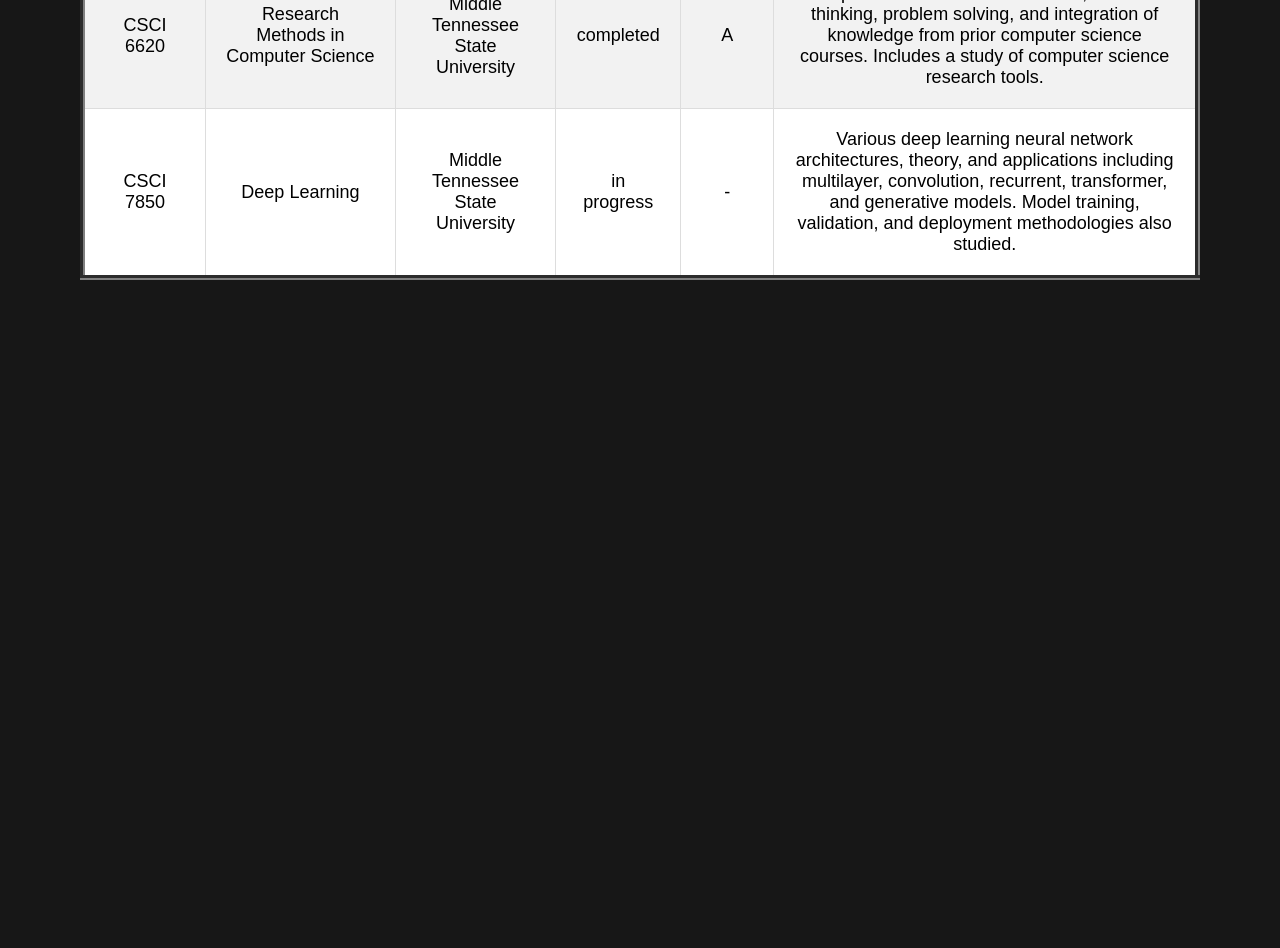
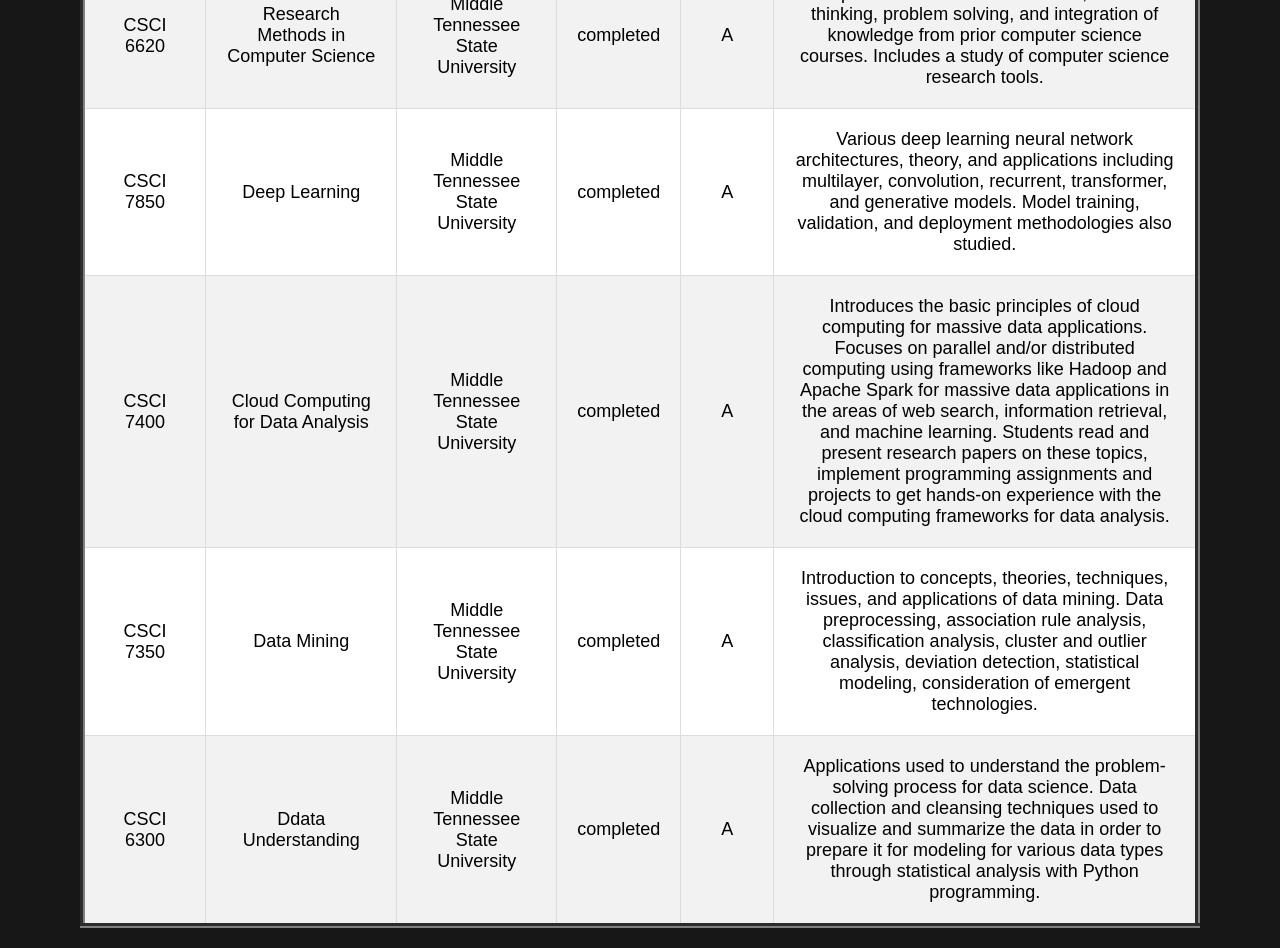
Before and after one commit to joshdunk98/jdunkleyportfolio.github.io, a plain HTML site: page courses.html in a window 1280 px wide. Shown: the part 4601-5549 px from the top of the page. Before the commit the page ends 4901 px from the top, so only its background shows below. Drawn offline with nearby package versions, Linux system fonts and the light colour scheme.

Commit message:
Updating resume, courses, and experience

```diff
--- a/courses.html
+++ b/courses.html
@@ -209,8 +209,8 @@ and open the template in the editor.
     <td class="courseid">CSCI 5350</td>
     <td>Introduction to Artificial Intelligence</td>
     <td>Middle Tennessee State University</td>
-    <td>in progress</td>
-    <td>-</td>
+    <td>completed</td>
+    <td>A</td>
     <td class="description">Principles and applications of artificial intelligence. Principles include search strategies, knowledge representation, reasoning, and machine learning. Applications include expert systems and natural language understanding.</td>
    </tr><tr>
     <td class="courseid">CSCI 5360</td>
@@ -230,8 +230,8 @@ and open the template in the editor.
     <td class="courseid">CSCI 5700</td>
     <td>Software Engineering</td>
     <td>Middle Tennessee State University</td>
-    <td>in progress</td>
-    <td>-</td>
+    <td>completed</td>
+    <td>A</td>
     <td class="description">Consists of a theoretical component and a practical component. Topics include the history of software engineering, software development paradigms and life cycles, and computer-aided software engineering (CASE).</td>
    </tr><tr>
     <td class="courseid">CSCI 6100</td>
@@ -265,9 +265,33 @@ and open the template in the editor.
     <td class="courseid">CSCI 7850</td>
     <td>Deep Learning</td>
     <td>Middle Tennessee State University</td>
-    <td>in progress</td>
-    <td>-</td>
+    <td>completed</td>
+    <td>A</td>
     <td class="description">Various deep learning neural network architectures, theory, and applications including multilayer, convolution, recurrent, transformer, and generative models. Model training, validation, and deployment methodologies also studied.</td>
+   </tr>
+   <tr>
+    <td class="courseid">CSCI 7400</td>
+    <td>Cloud Computing for Data Analysis</td>
+    <td>Middle Tennessee State University</td>
+    <td>completed</td>
+    <td>A</td>
+    <td class="description">Introduces the basic principles of cloud computing for massive data applications. Focuses on parallel and/or distributed computing using frameworks like Hadoop and Apache Spark for massive data applications in the areas of web search, information retrieval, and machine learning. Students read and present research papers on these topics, implement programming assignments and projects to get hands-on experience with the cloud computing frameworks for data analysis.</td>
+   </tr>
+   <tr>
+    <td class="courseid">CSCI 7350</td>
+    <td>Data Mining</td>
+    <td>Middle Tennessee State University</td>
+    <td>completed</td>
+    <td>A</td>
+    <td class="description">Introduction to concepts, theories, techniques, issues, and applications of data mining. Data preprocessing, association rule analysis, classification analysis, cluster and outlier analysis, deviation detection, statistical modeling, consideration of emergent technologies.</td>
+   </tr>
+   <tr>
+    <td class="courseid">CSCI 6300</td>
+    <td>Ddata Understanding</td>
+    <td>Middle Tennessee State University</td>
+    <td>completed</td>
+    <td>A</td>
+    <td class="description">Applications used to understand the problem-solving process for data science. Data collection and cleansing techniques used to visualize and summarize the data in order to prepare it for modeling for various data types through statistical analysis with Python programming.</td>
    </tr>
    </tbody>
   </table>
```
Also changed, not shown: experience.html (+16 -0 lines), 2 other files.
